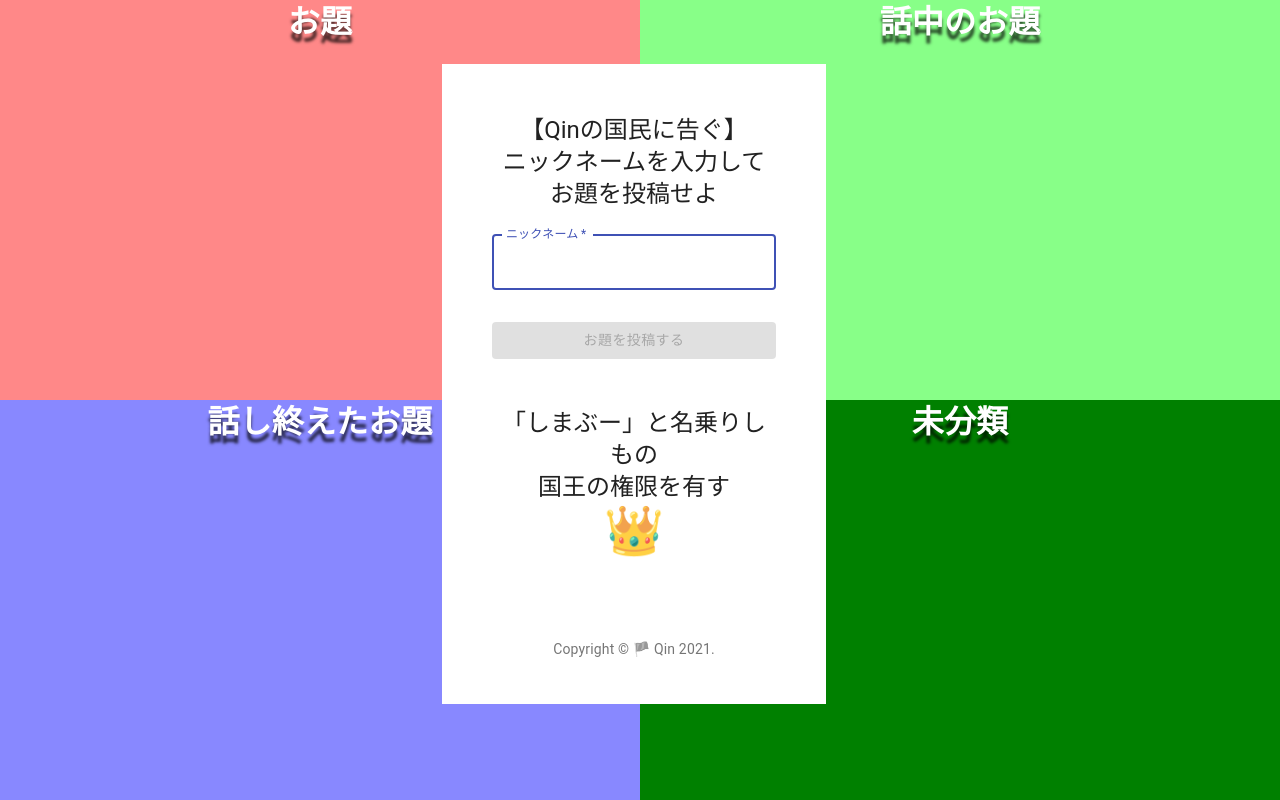
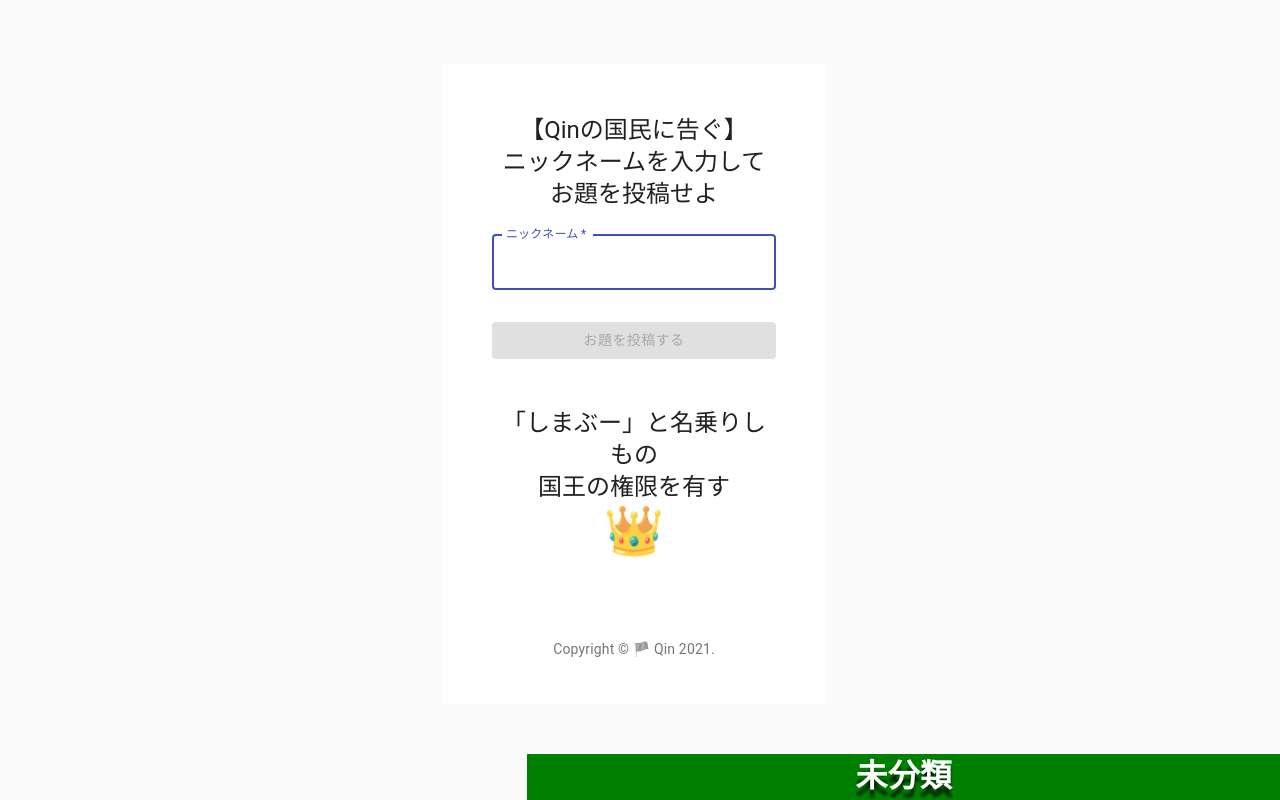
Before and after one commit to yoko-at-home/qin_bulletin-board, a React (Create React App) app: page / in a window 1280 px wide. Built offline with nearby package versions, Linux system fonts and the light colour scheme; no server answers.

Commit message:
🎨 途中

```diff
--- a/src/components/Background.js
+++ b/src/components/Background.js
@@ -6,13 +6,30 @@ const useStyles = makeStyles((theme) => ({
     textAlign: 'center',
     display: 'grid',
     height: '100vh',
-    gridTemplateColumns: '1fr 1fr',
-    gridTemplateRows: '1fr 1fr',
+    gridTemplateAreas: '"odai" "hanashichu" "owari" mibunrui"',
+    gridTemplateRows: '1fr 1fr 1fr',
+    gridTemplateColumns: '3/3',
     color: 'white',
     fontSize: '2rem',
     fontWeight: 800,
     zIndex: 0,
     textShadow: '0px 8px 3px rgba(0, 0, 0, 0.7)',
+  },
+  odai: {
+    gridArea: 'odai',
+    backgroundColor: '#f88',
+  },
+  hanashichu: {
+    gridArea: 'hanashichu',
+    backgroundColor: '#8f8',
+  },
+  owari: {
+    gridArea: 'owari',
+    backgroundColor: '#88f',
+  },
+  mibunrui: {
+    gridArea: 'mibunrui',
+    backgroundColor: 'green',
   },
 }));
 
@@ -21,10 +38,10 @@ const Background = () => {
   return (
     <div>
       <div className={classes.Bg}>
-        <div style={{ backgroundColor: '#f88', height: '50vh' }}>お題</div>
-        <div style={{ backgroundColor: '#8f8' }}>話中のお題</div>
-        <div style={{ backgroundColor: '#88f' }}>話し終えたお題</div>
-        <div style={{ backgroundColor: 'green' }}>未分類</div>
+        <div className={classes.odai}>お題</div>
+        <div className={classes.hanashichu}>話中のお題</div>
+        <div className={classes.owari}>話し終えたお題</div>
+        <div className={classes.mibunrui}>未分類</div>
       </div>
     </div>
   );
--- a/src/components/Board.js
+++ b/src/components/Board.js
@@ -1,6 +1,9 @@
 import React, { useState, useEffect } from 'react';
 import Draggable from 'react-draggable';
 import { db } from '../firebase';
+// const { ReactDraggable: Draggable, React, ReactDOM } = window;
+
+const isAdmin = true//管理者であればみたいなロジック
 
 const Board = () => {
   const [items, setItems] = useState([]);
@@ -39,7 +42,33 @@ const Board = () => {
   return (
     <div className='App-header'>
       {items.map((item, index) => {
-        return (
+        return {
+          isAdmin,
+        } ? (
+          <Draggable
+            nodeRef={nodeRef}
+            key={item.id}
+            defaultPosition={item.defaultPos}
+            onStop={(e, data) => {
+              updatePos(data, index);
+            }}
+          >
+            <div
+              ref={nodeRef}
+              style={{ backgroundColor: item.color }}
+              className='box'
+            >
+              {`${item.item}`}
+              <button
+                className='button'
+                id='delete'
+                onClick={(e) => deleteNote(item.id)}
+              >
+                X
+              </button>
+            </div>
+          </Draggable>
+        ) : (
           <Draggable
             nodeRef={nodeRef}
             key={item.id}
```
